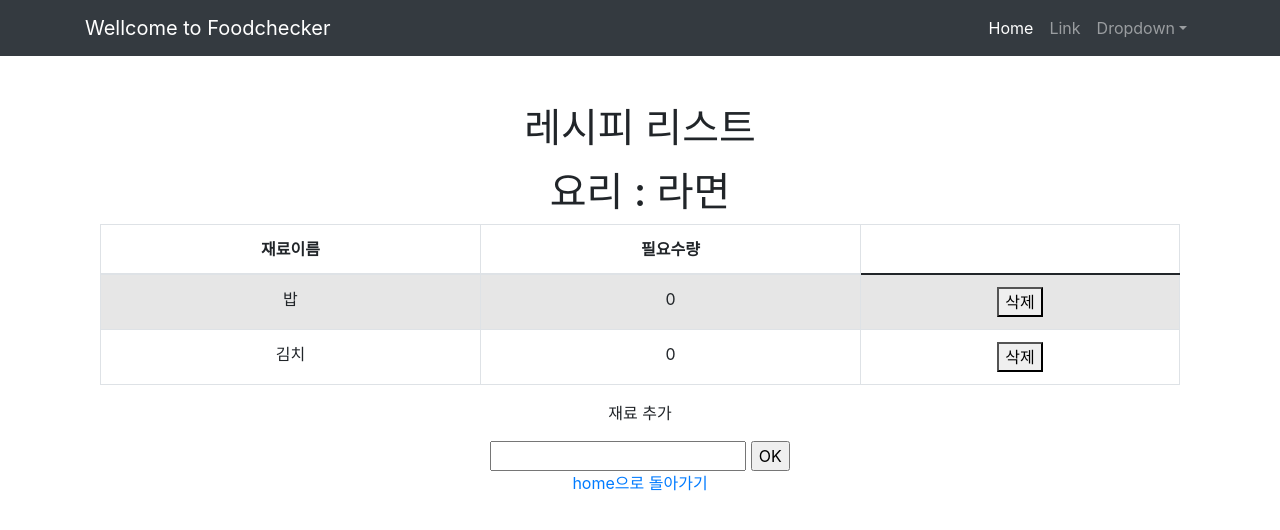
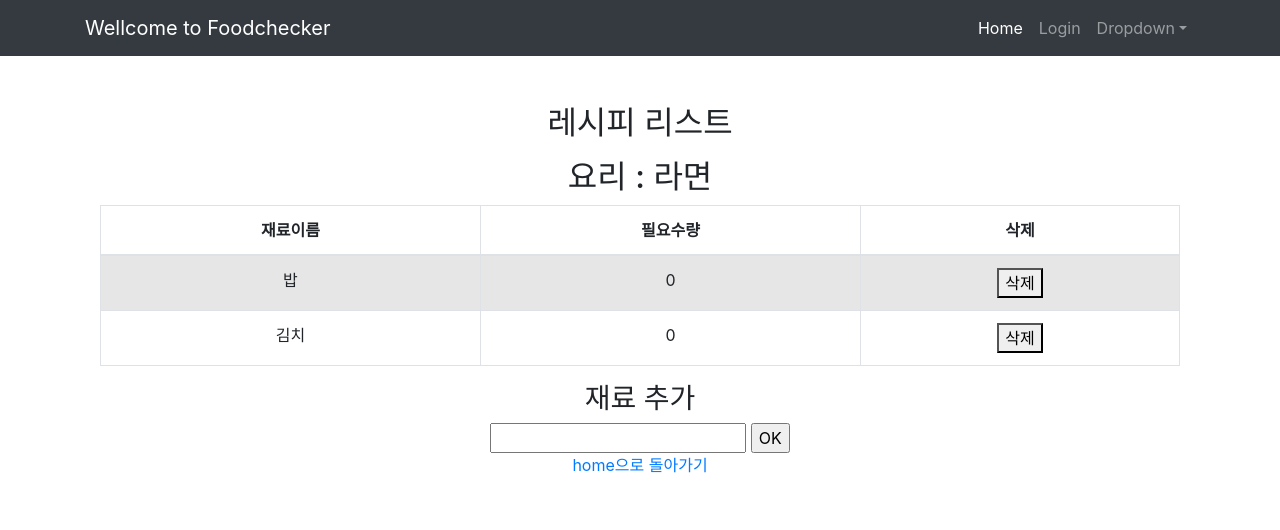
Before and after one commit to Telos0/foodRecipecheker, a Django app: a page that uses templates/base.html in a window 1280 px wide. Shown: the top 530 px of the page. Run offline with Django 4.2, Linux system fonts and the light colour scheme; data comes from the database, SQL or seed files in the repository; some libraries are stand-ins or nearby versions.

Commit message:
html design update

```diff
--- a/foodcheck/templates/foodcheck/compare.html
+++ b/foodcheck/templates/foodcheck/compare.html
@@ -4,7 +4,7 @@
 {% block content %}
 
 
-<P>비교</P>
+<h2>비교</h2>
 
     <form action="/foodcheck/compare/compare_foodingredients/" method="post">
         {% csrf_token %}
--- a/foodcheck/templates/foodcheck/comparedresult.html
+++ b/foodcheck/templates/foodcheck/comparedresult.html
@@ -2,7 +2,7 @@
 
 
 {% block content %}
-<P>가능한 요리 리스트</P>
+<h2>가능한 요리 리스트</h2>
     {% if comparedresult_list %}
     <ul>
         {% for food_name in comparedresult_list %}
--- a/foodcheck/templates/foodcheck/foodingredients.html
+++ b/foodcheck/templates/foodcheck/foodingredients.html
@@ -2,16 +2,17 @@
 
 
 {% block content %}
-<h1>레시피 리스트</h1>
+<h2>레시피 리스트</h2>
 
 <div class="container my-3">
-    <h1>요리 : {{ food_name }}</h1>
+    <h2>요리 : {{ food_name }}</h2>
 
     <table class="table table-striped table-bordered">
         <thead class="thead-light">
         <tr>
             <td><B>재료이름</B></td>
             <td><B>필요수량</B></td>
+            <td><B>삭제</B></td>
         </tr>
         </thead>
         <tbody>
@@ -35,11 +36,11 @@
     {% if error_message %}<p><strong>{{ error_message }}</strong></p>{% endif %}
     <form action="/foodcheck/regfood/add_foodingredients/{{ food_name }}/" method="post">
         {% csrf_token %}
-        <p>재료 추가</p>
+        <h3>재료 추가</h3>
         <input id="add_foodingredients" type="text" name="ingredients_name" value="{{ cur }}">
         <input type="submit" value="OK">
     </form>
-
+    <br/>
     <a href="{% url 'foodcheck:home' %}">home으로 돌아가기</a>
 </div>
 {% endblock content %}
--- a/foodcheck/templates/foodcheck/home.html
+++ b/foodcheck/templates/foodcheck/home.html
@@ -1,7 +1,7 @@
 {% extends "base.html" %}
 
 {% block content %}
-<h1>등록된 레시피 리스트</h1>
+<h2>등록된 레시피 리스트</h2>
 
     {% if reg_food_list %}
     <ul>
@@ -13,11 +13,11 @@
     <P>No food are available.</P>
     {% endif %}
 
-    <form action="/foodcheck/regfood/" method="post" style="float:left;margin:0;">
+    <form action="/foodcheck/regfood/" method="post">
         {% csrf_token %}
         <button name="regfood">음식등록</button>
     </form>
-    <form action="/foodcheck/compare/" method="post" style="float:left;margin:0;">
+    <form action="/foodcheck/compare/" method="post">
         {% csrf_token %}
         <button name="compare">재료리스트로 검색</button>
     </form>
--- a/templates/base.html
+++ b/templates/base.html
@@ -13,7 +13,11 @@
         <!-- Core theme CSS (includes Bootstrap)-->
         <link href="{% static 'styles.css' %}" rel="stylesheet" />
         <link rel="stylesheet" type="text/css" href="{% static 'bootstrap.min.css' %}">
-
+        <style>
+            form {
+                display: inline;
+            }
+        </style>
         <script>
         const add_textbox = () => {
             const box = document.getElementById("box");
@@ -35,7 +39,7 @@
                 <div class="collapse navbar-collapse" id="navbarSupportedContent">
                     <ul class="navbar-nav ms-auto mb-2 mb-lg-0">
                         <li class="nav-item"><a class="nav-link active" aria-current="page" href="/foodcheck/">Home</a></li>
-                        <li class="nav-item"><a class="nav-link" href="#">Link</a></li>
+                        <li class="nav-item"><a class="nav-link" href="#">Login</a></li>
                         <li class="nav-item dropdown">
                             <a class="nav-link dropdown-toggle" id="navbarDropdown" href="#" role="button" data-bs-toggle="dropdown" aria-expanded="false">Dropdown</a>
                             <ul class="dropdown-menu dropdown-menu-end" aria-labelledby="navbarDropdown">
```
Also changed, not shown: foodcheck/templates/foodcheck/regfood.html (+3 -4 lines), foodcheck/templates/foodcheck/regfoodingredients.html (+4 -4 lines).
